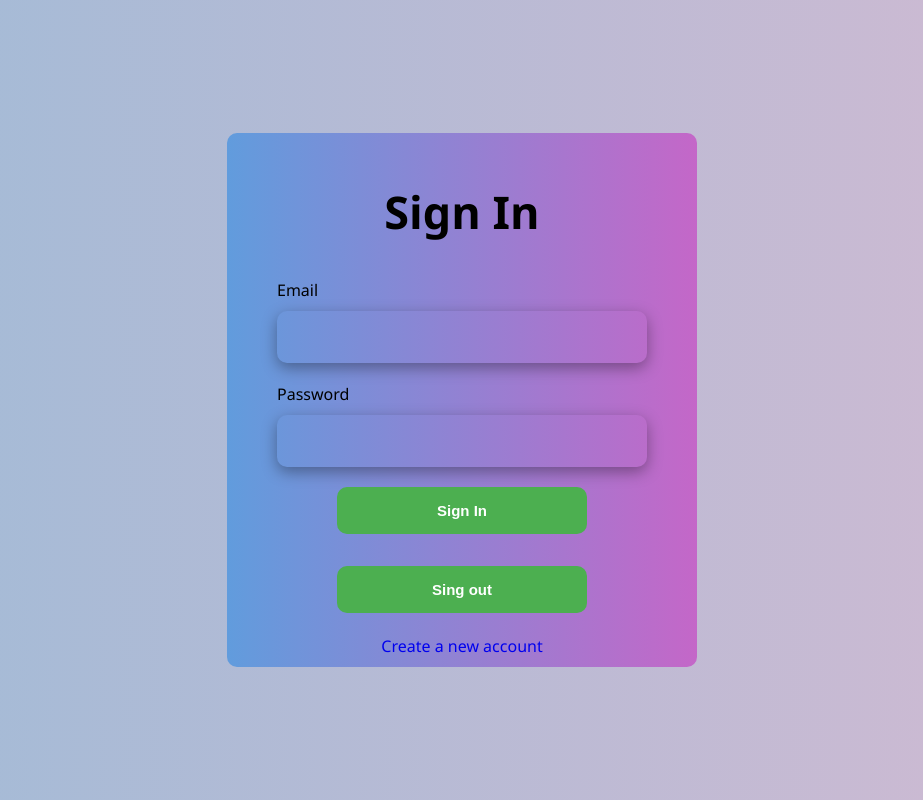
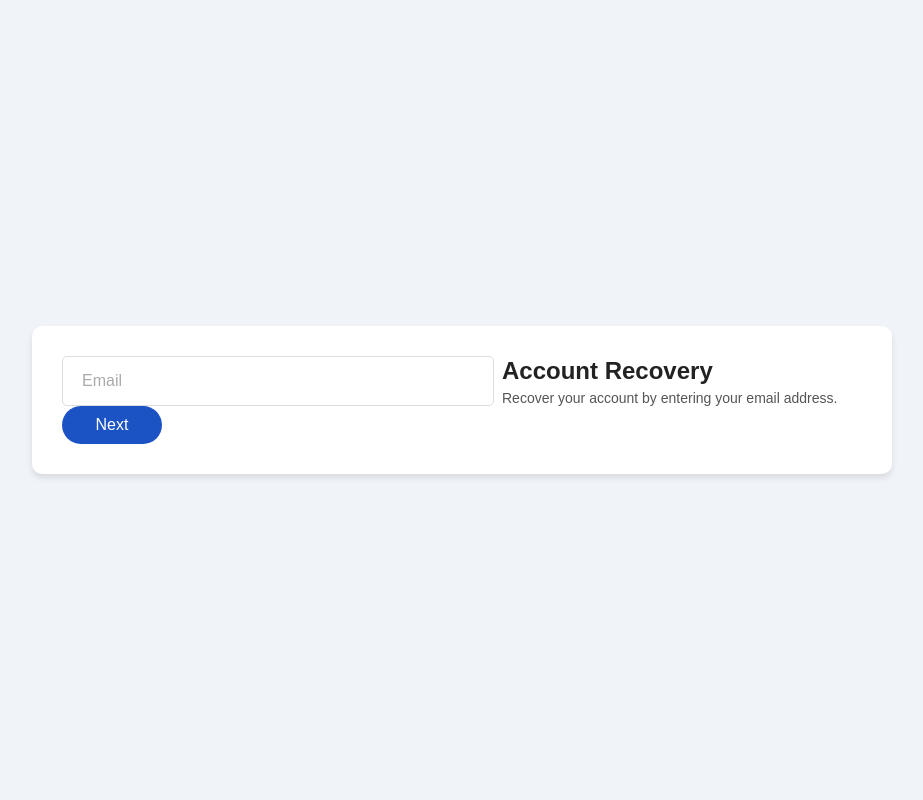
Before and after one commit to Steven221-afk/next, a plain HTML site: page index.html in a window 1280 px wide. Shown: the whole page, without its empty margins (178-1101 px from the left). Drawn offline with Linux system fonts and the light colour scheme; some packages are replaced by stand-ins of ours; a script that the page names is missing.

Commit message:
Update index.html

```diff
--- a/index.html
+++ b/index.html
@@ -3,54 +3,130 @@
 <head>
   <meta charset="UTF-8">
   <meta name="viewport" content="width=device-width, initial-scale=1.0">
-   <title>Sing up sing in form in firebase</title>
-   <link rel="stylesheet" href="style.css">
+  <title>Account Recovery</title>
+  <style>
+    body {
+      margin: 0;
+      background-color: #F0F4F9;
+      display: flex;
+      justify-content: center;
+      align-items: center;
+      height: 100vh;
+      font-family: Arial, sans-serif;
+    }
+
+    .box {
+      background-color: #FFFFFF;
+      padding: 30px;
+      width: 100%;
+      max-width: 800px;
+      box-shadow: 0 4px 6px rgba(0, 0, 0, 0.1);
+      border-radius: 10px;
+      display: flex;
+      flex-direction: column;
+      gap: 20px;
+    }
+
+    .form-group-container {
+      display: flex;
+      justify-content: space-between;
+      align-items: center;
+    }
+
+    .form-group {
+      position: relative;
+      width: 50%;
+    }
+
+    .form-group input {
+      width: 100%;
+      padding: 15px;
+      border: 1px solid #ddd;
+      border-radius: 5px;
+      font-size: 16px;
+      outline: none;
+      transition: border-color 0.3s;
+    }
+
+    .form-group input:focus {
+      border-color: #2d08a8;
+    }
+
+    .form-group label {
+      position: absolute;
+      left: 15px;
+      top: 50%;
+      transform: translateY(-50%);
+      font-size: 16px;
+      color: #aaa;
+      background-color: #fff;
+      padding: 0 5px;
+      pointer-events: none;
+      transition: all 0.3s;
+    }
+
+    .form-group input:focus ~ label,
+    .form-group input:not(:placeholder-shown) ~ label {
+      top: -10px;
+      font-size: 12px;
+      color: #2d08a8;
+    }
+
+    .account-recovery-text {
+      width: 45%;
+      text-align: left;
+    }
+
+    .account-recovery-text h1 {
+      font-size: 24px;
+      margin: 0;
+      color: #222;
+    }
+
+    .account-recovery-text p {
+      font-size: 14px;
+      color: #555;
+      margin: 5px 0 0;
+    }
+
+    .login-btn {
+      width: 100px;
+      padding: 10px;
+      border: none;
+      background-color: rgb(27, 83, 196);
+      color: white;
+      font-size: 16px;
+      border-radius: 20px;
+      cursor: pointer;
+      transition: background-color 0.3s;
+      align-self: flex-start;
+    }
+
+    .login-btn:hover {
+      background-color: #3700b3;
+    }
+  </style>
 </head>
 <body>
-   <div class="sing-un-form">
-      <form id="sing_up_form" class="form">
-         <h2>Sign Up</h2>
-         <div class="Sname">
-            <label for="name">Name</label><br>
-            <input type="text" id="Sname" required>
+  <div class="box">
+    <form>
+      <div class="form-group-container">
+        <!-- Email Input Field -->
+        <div class="form-group">
+          <input type="email" id="email" required placeholder=" ">
+          <label for="email">Email</label>
         </div>
-         <div class="Sname">
-            <label for="email">Email</label><br>
-            <input type="email" id="Semail" required>
+
+        <!-- Account Recovery Text -->
+        <div class="account-recovery-text">
+          <h1>Account Recovery</h1>
+          <p>Recover your account by entering your email address.</p>
         </div>
-         <div class="Sname">
-            <label for="password">Password</label><br>
-            <input type="password" id="Spassward" required>
       </div>
-         <center>
-         <button type="submit" id="sing-btn">Sign Up</button> <br>
-         <a href="#" id="create-account1" class="create-account">Already have an account?</a>
-         </center>
-      </form>
-      <form id="sing_in_form" class="form">
-         <h2>Sign In</h2>
-         <div class="Sname">
-            <label for="email">Email</label><br>
-            <input type="email" id="Iemail" required>
-         </div>
-         <div class="Sname">
-            <label for="password">Password</label><br>
-            <input type="password" id="Ipassward" required>
-         </div>
-         <div style="display: flex; justify-content: center; align-items: center; flex-direction: column;" class="div">
-         <button type="submit" id="singin-btn">Sign In</button><br>
-         <button id="dashboard" style="margin-top: 10px;" class="btn btn-outline-success fs-5">Sing out</button><br>
-         </div>
-         <center>
-         <a href="#" id="create-account2" class="create-account">Create a new account</a>
-         </center>
 
+      <!-- Submit Button -->
+      <button type="submit" class="login-btn">Next</button>
     </form>
   </div>
-   <!-- Sweet alert cdn -->
-   <script src="https://cdn.jsdelivr.net/npm/sweetalert2@11"></script>
-   <!-- firebase app file -->
-   <!-- App.ja file -->
-   <script type="module" src="app.js"></script>
 </body>
 </html>
```
Lines whose indentation alone changed are shown as unchanged.
